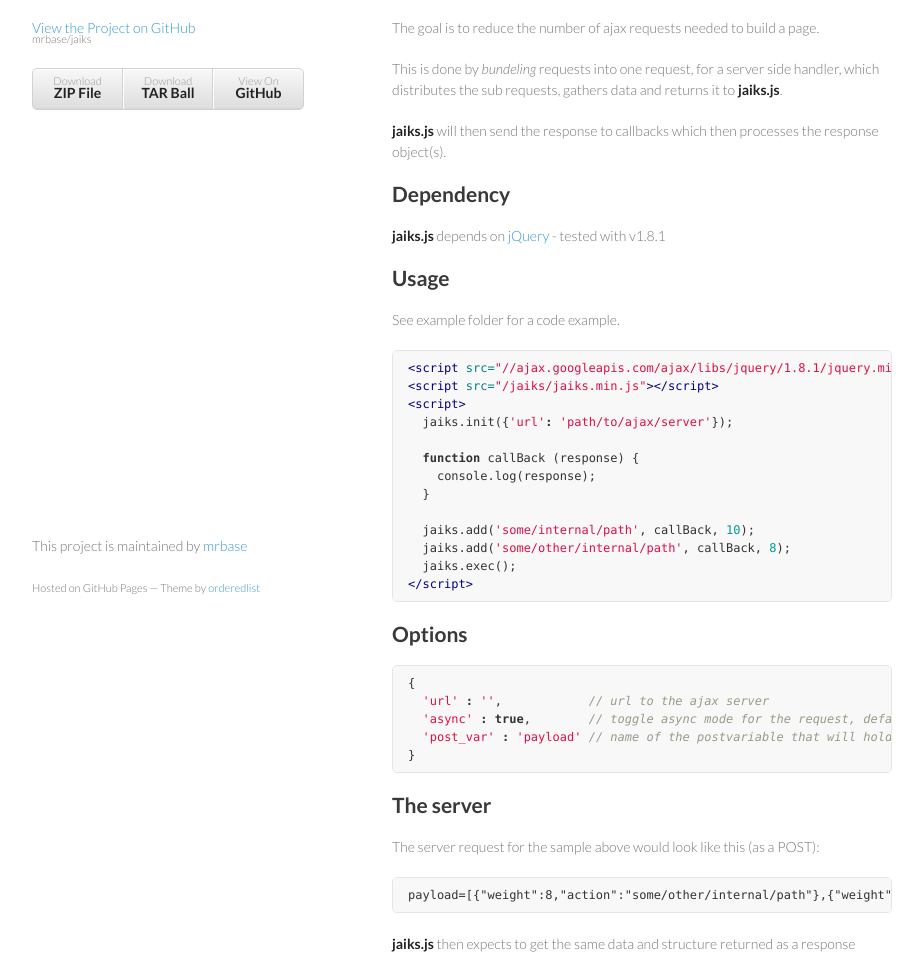
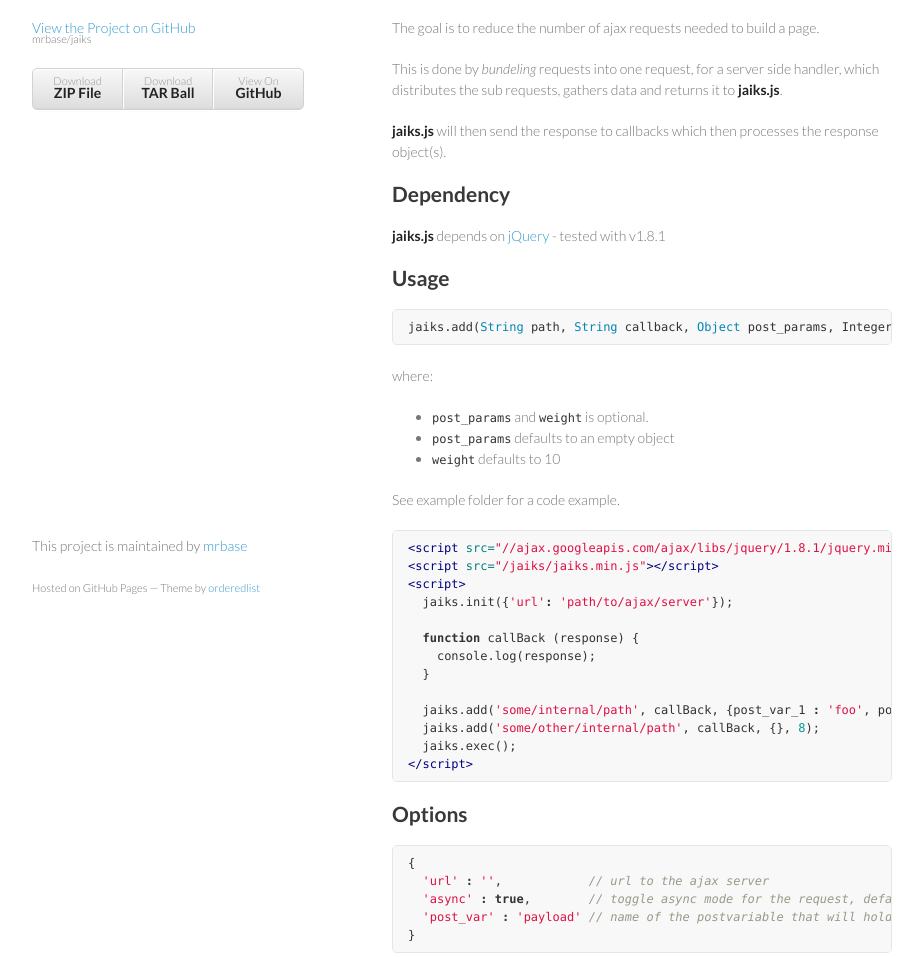
Before and after one commit to mrbase/jaiks, a plain HTML site: page index.html in a window 1280 px wide. Shown: the part 133-1090 px from the top of the page, without its empty margins (178-1101 px from the left). Drawn offline with Linux system fonts and the light colour scheme.

Commit message:
Create gh-pages branch via GitHub

```diff
--- a/index.html
+++ b/index.html
@@ -44,7 +44,19 @@
 
 <h2>Usage</h2>
 
-<p>See example folder for a code example.</p>
+<div class="highlight"><pre><span class="nx">jaiks</span><span class="p">.</span><span class="nx">add</span><span class="p">(</span><span class="nb">String</span> <span class="nx">path</span><span class="p">,</span> <span class="nb">String</span> <span class="nx">callback</span><span class="p">,</span> <span class="nb">Object</span> <span class="nx">post_params</span><span class="p">,</span> <span class="nx">Integer</span> <span class="nx">weight</span><span class="p">);</span>
+</pre></div>
+
+<p>where:</p>
+
+<ul>
+<li>
+<code>post_params</code> and <code>weight</code> is optional.</li>
+<li>
+<code>post_params</code> defaults to an empty object</li>
+<li>
+<code>weight</code> defaults to 10</li>
+</ul><p>See example folder for a code example.</p>
 
 <div class="highlight"><pre><span class="nt">&lt;script </span><span class="na">src=</span><span class="s">"//ajax.googleapis.com/ajax/libs/jquery/1.8.1/jquery.min.js"</span><span class="nt">&gt;&lt;/script&gt;</span>
 <span class="nt">&lt;script </span><span class="na">src=</span><span class="s">"/jaiks/jaiks.min.js"</span><span class="nt">&gt;&lt;/script&gt;</span>
@@ -55,8 +67,8 @@
     <span class="nx">console</span><span class="p">.</span><span class="nx">log</span><span class="p">(</span><span class="nx">response</span><span class="p">);</span>
   <span class="p">}</span>
 
-  <span class="nx">jaiks</span><span class="p">.</span><span class="nx">add</span><span class="p">(</span><span class="s1">'some/internal/path'</span><span class="p">,</span> <span class="nx">callBack</span><span class="p">,</span> <span class="mi">10</span><span class="p">);</span>
-  <span class="nx">jaiks</span><span class="p">.</span><span class="nx">add</span><span class="p">(</span><span class="s1">'some/other/internal/path'</span><span class="p">,</span> <span class="nx">callBack</span><span class="p">,</span> <span class="mi">8</span><span class="p">);</span>
+  <span class="nx">jaiks</span><span class="p">.</span><span class="nx">add</span><span class="p">(</span><span class="s1">'some/internal/path'</span><span class="p">,</span> <span class="nx">callBack</span><span class="p">,</span> <span class="p">{</span><span class="nx">post_var_1</span> <span class="o">:</span> <span class="s1">'foo'</span><span class="p">,</span> <span class="nx">post_var_2</span> <span class="o">:</span> <span class="s1">'bar'</span><span class="p">},</span> <span class="mi">10</span><span class="p">);</span>
+  <span class="nx">jaiks</span><span class="p">.</span><span class="nx">add</span><span class="p">(</span><span class="s1">'some/other/internal/path'</span><span class="p">,</span> <span class="nx">callBack</span><span class="p">,</span> <span class="p">{},</span> <span class="mi">8</span><span class="p">);</span>
   <span class="nx">jaiks</span><span class="p">.</span><span class="nx">exec</span><span class="p">();</span>
 <span class="nt">&lt;/script&gt;</span>
 </pre></div>
```
Also changed, not shown: params.json (+1 -1 lines).
